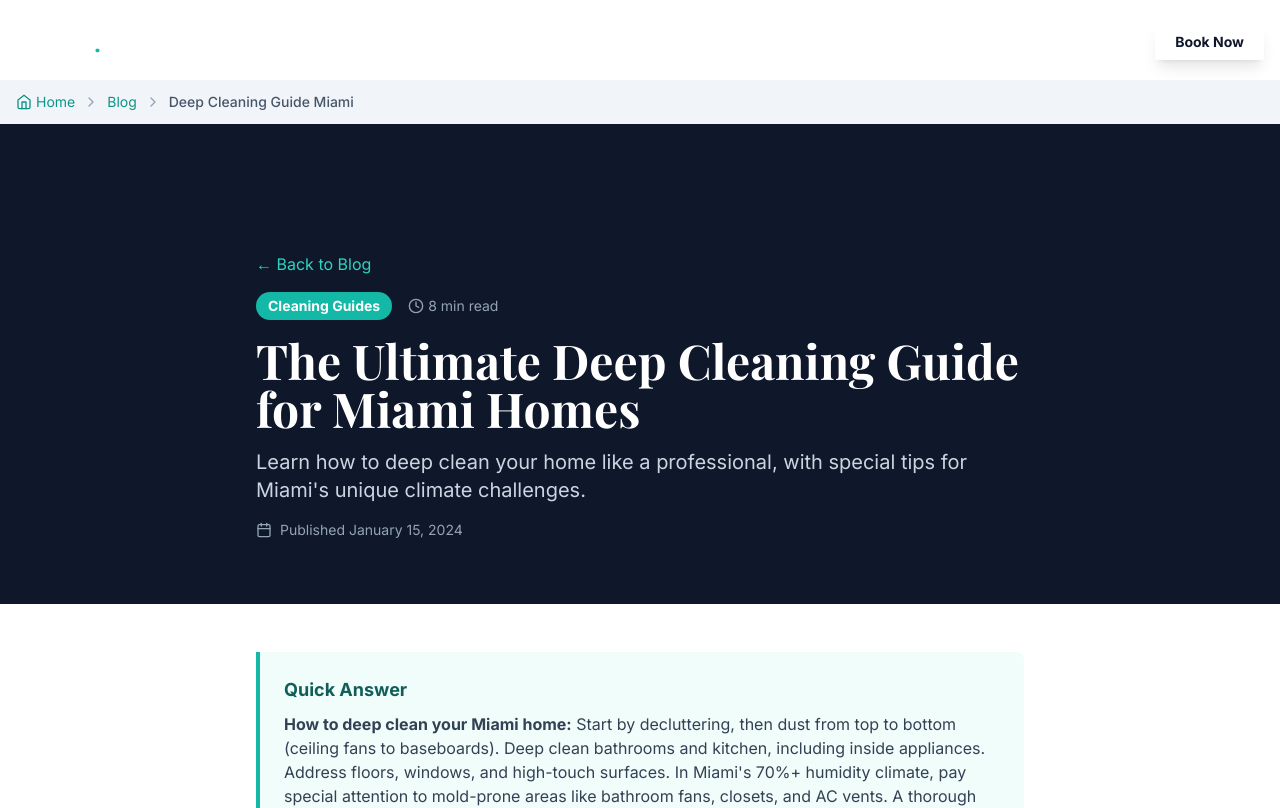
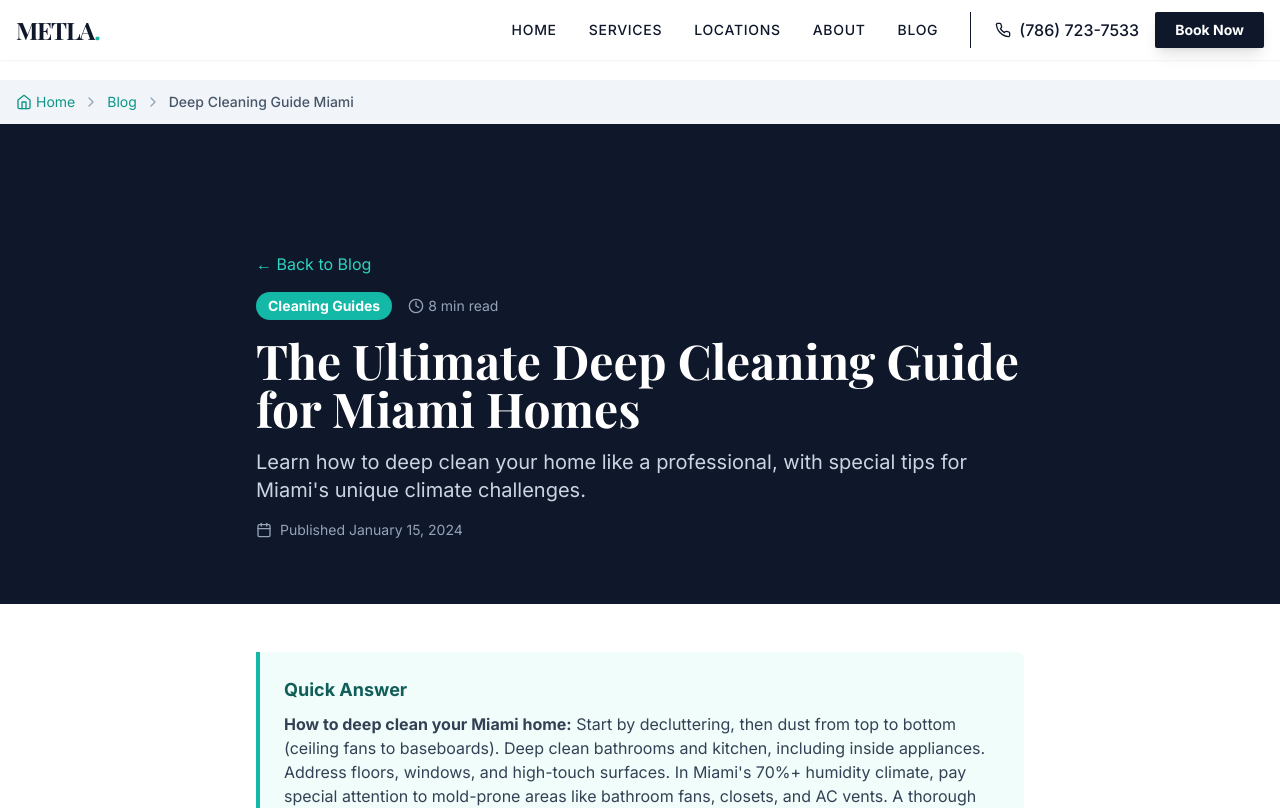
Before and after one commit to artyommachekin-lgtm/Metla-Miami, a React (Vite) app: page /blog/deep-cleaning-guide-miami in a window 1280 px wide. Shown: the top 808 px of the page. Built offline with nearby package versions, Linux system fonts and the light colour scheme; a web font is replaced by a local one.

Commit message:
Fix navigation visibility - use white bg on inner pages

```diff
--- a/components/Navigation.tsx
+++ b/components/Navigation.tsx
@@ -41,10 +41,31 @@ const Navigation: React.FC = () => {
     setIsMobileMenuOpen(false);
   };
 
+  // Check if we're on the homepage (hero has dark background)
+  const isHomePage = location.pathname === '/';
+
+  // Determine nav styling based on page and scroll state
+  const getNavClasses = () => {
+    if (isScrolled) {
+      return 'bg-white shadow-md py-3 text-slate-900';
+    }
+    // On homepage, use transparent with white text
+    if (isHomePage) {
+      return 'bg-transparent py-6 text-white';
+    }
+    // On other pages, use white background from the start
+    return 'bg-white shadow-sm py-3 text-slate-900';
+  };
+
+  const getButtonClasses = () => {
+    if (isScrolled || !isHomePage) {
+      return 'bg-slate-900 text-white hover:bg-slate-800';
+    }
+    return 'bg-white text-slate-900 hover:bg-slate-100';
+  };
+
   return (
-    <nav
-      className={`fixed w-full z-50 transition-all duration-300 ${isScrolled ? 'bg-white shadow-md py-3 text-slate-900' : 'bg-transparent py-6 text-white'}`}
-    >
+    <nav className={`fixed w-full z-50 transition-all duration-300 ${getNavClasses()}`}>
       <div className="container mx-auto px-4 flex justify-between items-center">
         <Link to="/" className="text-2xl font-serif font-bold tracking-tighter">
           METLA<span className="text-teal-500">.</span>
@@ -87,10 +108,7 @@ const Navigation: React.FC = () => {
             </a>
             <Link
               to="/booking"
-              className={`px-5 py-2 rounded-sm font-bold text-sm transition-all shadow-lg ${isScrolled
-                ? 'bg-slate-900 text-white hover:bg-slate-800'
-                : 'bg-white text-slate-900 hover:bg-slate-100'
-                }`}
+              className={`px-5 py-2 rounded-sm font-bold text-sm transition-all shadow-lg ${getButtonClasses()}`}
             >
               Book Now
             </Link>
```
